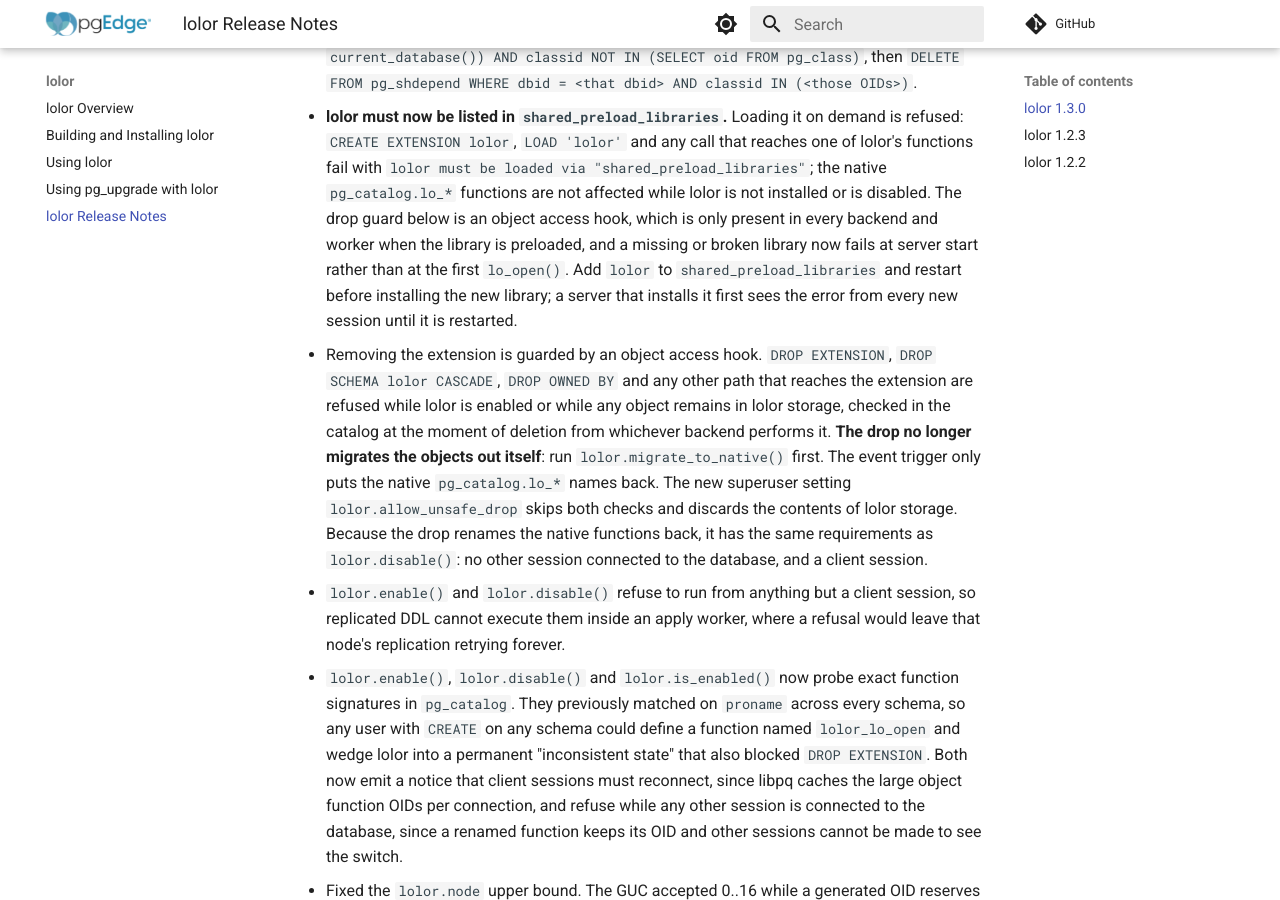
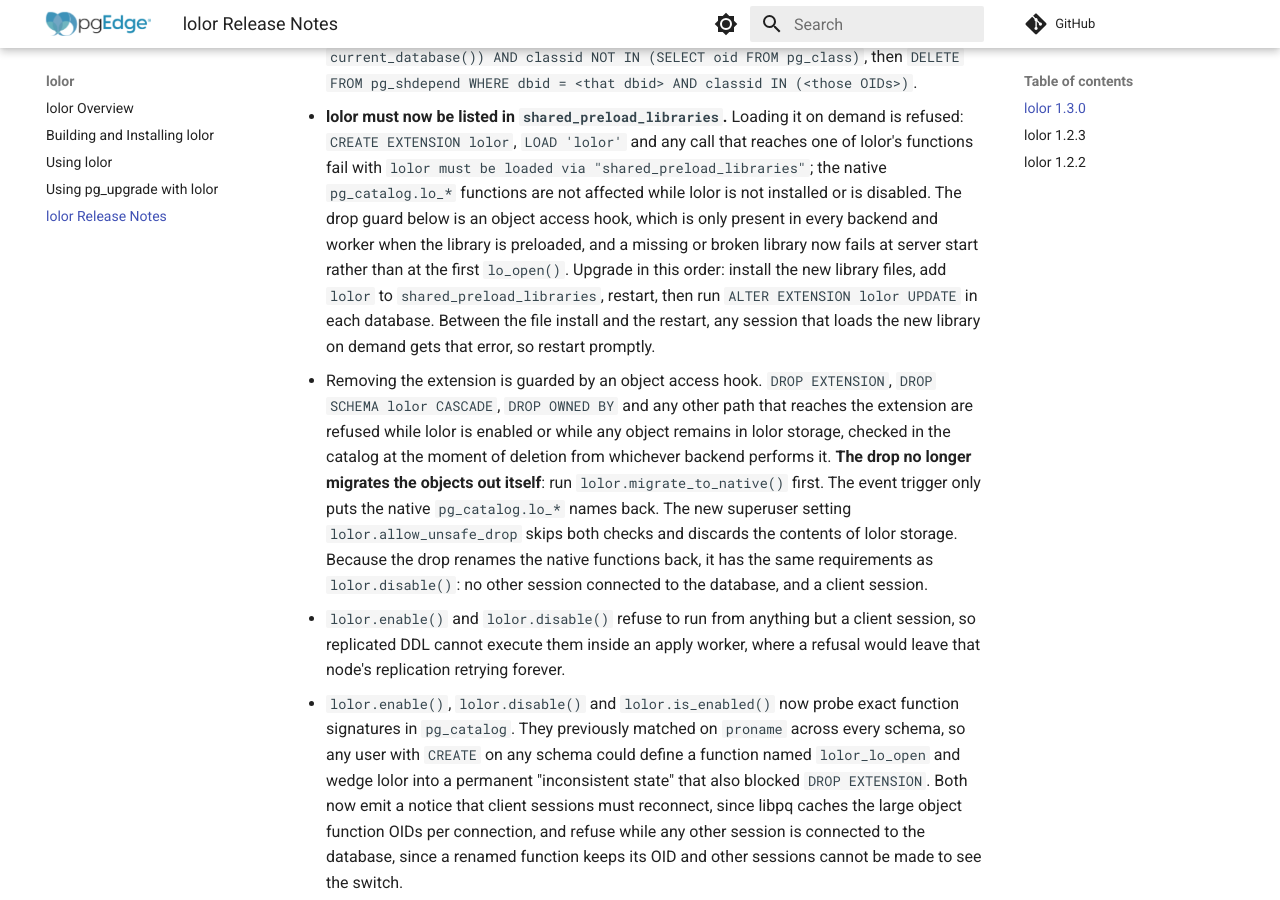
Before and after one commit to pgEdge/lolor, an MkDocs documentation site: the page built from docs/lolor_release_notes.md, in a window 1280 px wide and 900 px high, scrolled down 1605 px. Built offline with MkDocs 1.6.1 and Material for MkDocs 9.7.7, drawn with Linux system fonts in a browser that asks for light colours; comment, search, counter and statistics services are not loaded.

Commit message:
Correct the drop and upgrade wording in the docs.

```diff
--- a/docs/lolor_release_notes.md
+++ b/docs/lolor_release_notes.md
@@ -14,7 +14,7 @@
 * **Fixed `DROP ROLE` failing with "unrecognized object class".** Creating a large object recorded a `pg_shdepend` row whose `classId` was the OID of `lolor.pg_largeobject`, an ordinary table rather than a catalog. Any role that had created a large object became undroppable, and the rows were never cleaned up because `inv_drop()` deleted with `PERFORM_DELETION_SKIP_ORIGINAL`. lolor no longer records these rows, and the upgrade removes the ones already present.
   * The cleanup is per database, so `ALTER EXTENSION lolor UPDATE` must be run in every database that has lolor. Until it is, `DROP ROLE` anywhere in the cluster keeps reporting "owner of objects in database X".
   * A database that ran `DROP EXTENSION lolor` on an earlier version still has the rows, now pointing at a table that no longer exists, and no upgrade script will run there. Clean it by hand as superuser in that database: find the stale class OIDs with `SELECT DISTINCT classid FROM pg_shdepend WHERE dbid = (SELECT oid FROM pg_database WHERE datname = current_database()) AND classid NOT IN (SELECT oid FROM pg_class)`, then `DELETE FROM pg_shdepend WHERE dbid = <that dbid> AND classid IN (<those OIDs>)`.
-* **lolor must now be listed in `shared_preload_libraries`.** Loading it on demand is refused: `CREATE EXTENSION lolor`, `LOAD 'lolor'` and any call that reaches one of lolor's functions fail with `lolor must be loaded via "shared_preload_libraries"`; the native `pg_catalog.lo_*` functions are not affected while lolor is not installed or is disabled. The drop guard below is an object access hook, which is only present in every backend and worker when the library is preloaded, and a missing or broken library now fails at server start rather than at the first `lo_open()`. Add `lolor` to `shared_preload_libraries` and restart before installing the new library; a server that installs it first sees the error from every new session until it is restarted.
+* **lolor must now be listed in `shared_preload_libraries`.** Loading it on demand is refused: `CREATE EXTENSION lolor`, `LOAD 'lolor'` and any call that reaches one of lolor's functions fail with `lolor must be loaded via "shared_preload_libraries"`; the native `pg_catalog.lo_*` functions are not affected while lolor is not installed or is disabled. The drop guard below is an object access hook, which is only present in every backend and worker when the library is preloaded, and a missing or broken library now fails at server start rather than at the first `lo_open()`. Upgrade in this order: install the new library files, add `lolor` to `shared_preload_libraries`, restart, then run `ALTER EXTENSION lolor UPDATE` in each database. Between the file install and the restart, any session that loads the new library on demand gets that error, so restart promptly.
 * Removing the extension is guarded by an object access hook. `DROP EXTENSION`, `DROP SCHEMA lolor CASCADE`, `DROP OWNED BY` and any other path that reaches the extension are refused while lolor is enabled or while any object remains in lolor storage, checked in the catalog at the moment of deletion from whichever backend performs it. **The drop no longer migrates the objects out itself**: run `lolor.migrate_to_native()` first. The event trigger only puts the native `pg_catalog.lo_*` names back. The new superuser setting `lolor.allow_unsafe_drop` skips both checks and discards the contents of lolor storage. Because the drop renames the native functions back, it has the same requirements as `lolor.disable()`: no other session connected to the database, and a client session.
 * `lolor.enable()` and `lolor.disable()` refuse to run from anything but a client session, so replicated DDL cannot execute them inside an apply worker, where a refusal would leave that node's replication retrying forever.
 * `lolor.enable()`, `lolor.disable()` and `lolor.is_enabled()` now probe exact function signatures in `pg_catalog`. They previously matched on `proname` across every schema, so any user with `CREATE` on any schema could define a function named `lolor_lo_open` and wedge lolor into a permanent "inconsistent state" that also blocked `DROP EXTENSION`. Both now emit a notice that client sessions must reconnect, since libpq caches the large object function OIDs per connection, and refuse while any other session is connected to the database, since a renamed function keeps its OID and other sessions cannot be made to see the switch.
```
Also changed, not shown: README.md (+6 -5 lines), docs/index.md (+1 -2 lines).
